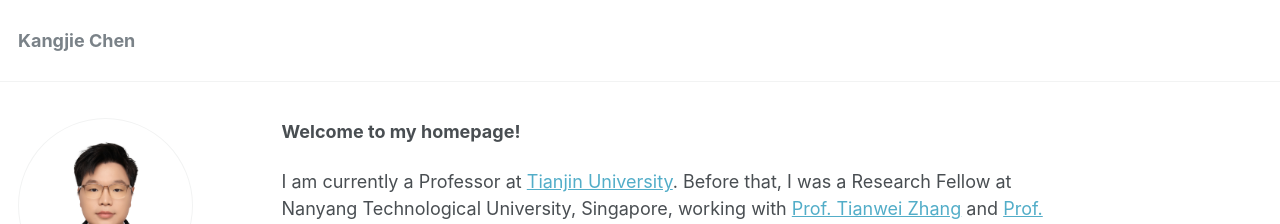
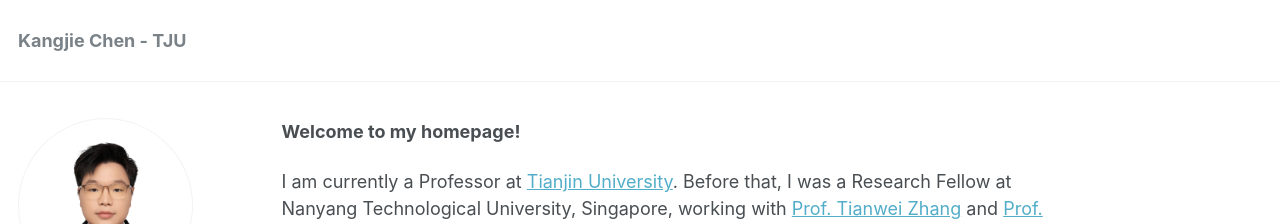
Before and after one commit to kangjie-chen/kangjie-chen.github.io, a Jekyll site: the page built from _pages/about.md, in a window 1280 px wide and 900 px high. Shown: the top 224 px of the window. Built offline with Jekyll 4.4.1, drawn with Linux system fonts in a browser that asks for light colours.

Commit message:
Update _config.yml

```diff
--- a/_config.yml
+++ b/_config.yml
@@ -7,7 +7,7 @@
 
 # Site Settings
 locale                   : "en-SG"
-title                    : "Kangjie Chen"
+title                    : "Kangjie Chen - TJU"
 title_separator          : "-"
 name                     : &name "Kangjie Chen"
 description              : &description "personal description"
```
